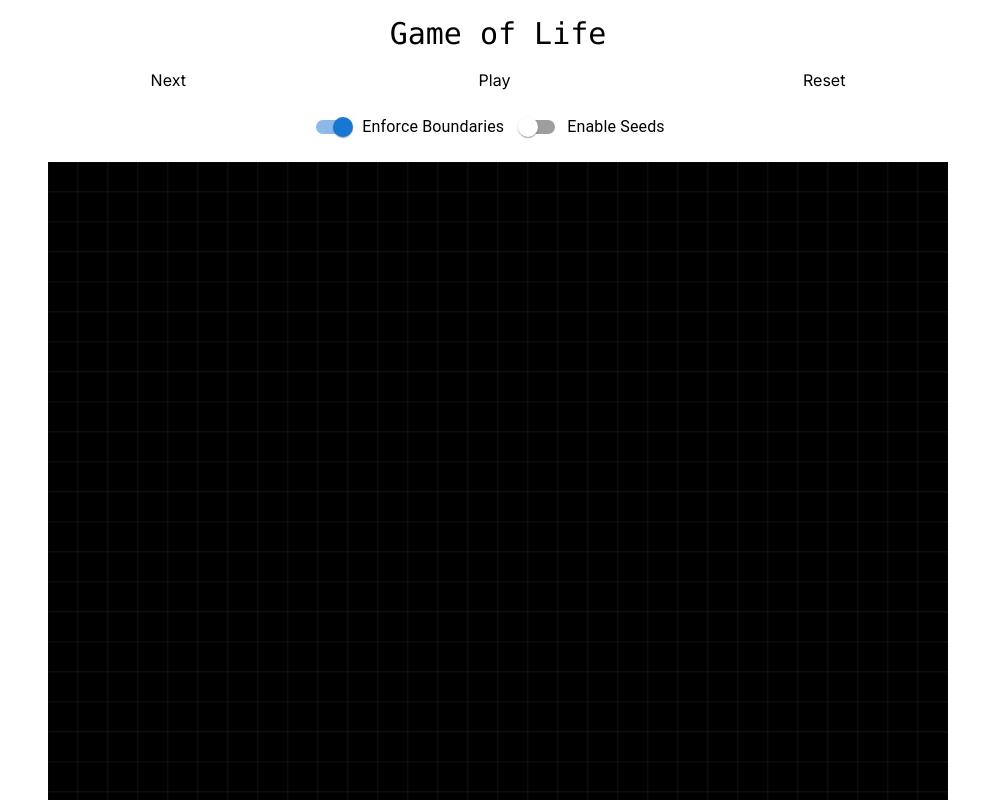
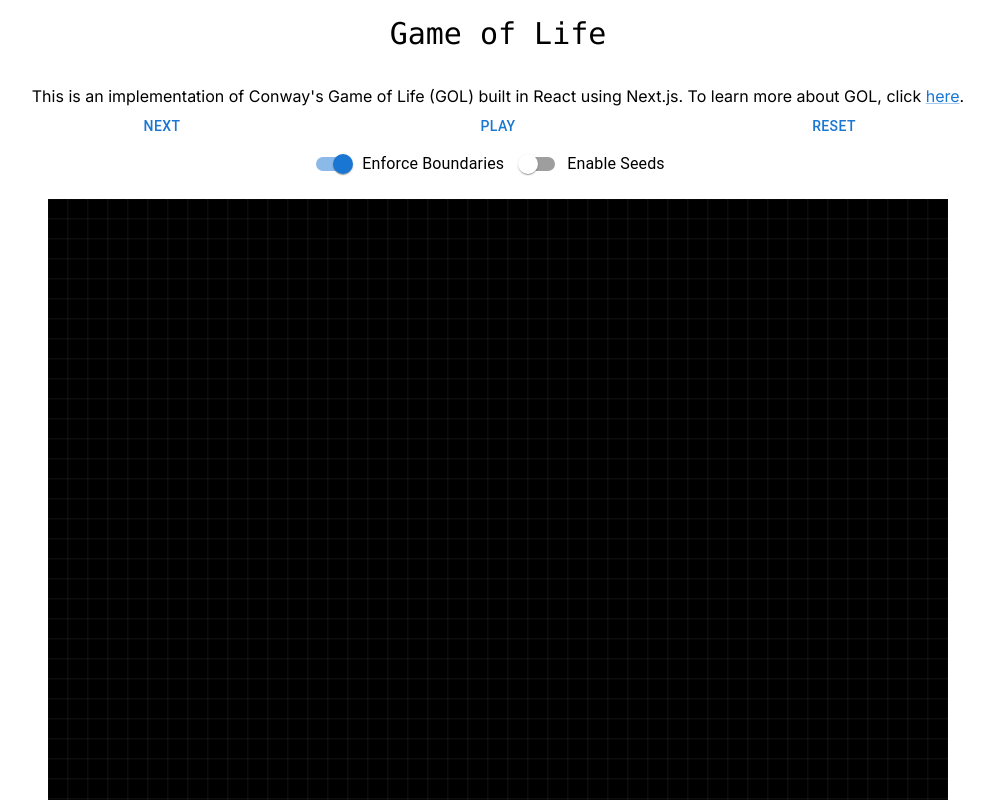
Before and after one commit to tony-phan/game-of-life, a Next.js app: page / in a window 1280 px wide. Shown: the top 800 px of the page, without its empty margins (142-1132 px from the left). Built offline with nearby package versions, Linux system fonts and the light colour scheme.

Commit message:
added stying and header description

```diff
--- /dev/null
+++ b/app/page.module.css
@@ -0,0 +1,11 @@
+.header {
+    display: flex;
+    flex-direction: column;
+    align-items: center;
+    gap: 2rem;
+}
+
+.btn {
+    padding-top: 1rem; /* 16px */
+    padding-bottom: 1rem; /* 16px */
+}
--- a/app/page.tsx
+++ b/app/page.tsx
@@ -1,15 +1,18 @@
 "use client";
 
-import { useEffect, useRef, useState } from "react";
+import { useEffect, useMemo, useRef, useState } from "react";
 import FormGroup from '@mui/material/FormGroup';
 import FormControlLabel from '@mui/material/FormControlLabel';
 import Switch from '@mui/material/Switch';
+import styles from './page.module.css';
+import { Button, Link } from "@mui/material";
 
 const WIDTH = 900;
 const HEIGHT = 900;
-const CELL_SIZE = 30;
+const CELL_SIZE = 20;
 const NUM_ROWS = Math.floor(WIDTH / CELL_SIZE);
 const NUM_COLS = Math.floor(HEIGHT / CELL_SIZE);
+const NUM_CELLS = NUM_ROWS * NUM_COLS;
 
 const colors = ["black", "white"];
 
@@ -29,6 +32,18 @@ export default function Home() {
   const [switchStates, setSwitchStates] = useState({ boundarySwitch: true, seedSwitch: false });
 
   let nextBoardFunct = switchStates.seedSwitch ? computeNextBoardSeeds : computeNextBoard;
+
+  const numAliveCells = useMemo(() => {
+    let result = 0;
+    for(let r = 0; r < boardState.length; ++r) {
+      for(let c = 0; c < boardState[r].length; ++c) {
+        if(boardState[r][c] == 1) {
+          ++result;
+        }
+      }
+    }
+    return result;
+  }, [boardState]);
 
   useEffect(() => {
     if(!isPlaying) {
@@ -170,11 +185,15 @@ export default function Home() {
 
   return (
     <div>
+      <div className={styles.header}>
         <h1 className="text-3xl text-center font-mono mt-4">Game of Life</h1>
+        <h2>This is an implementation of Conway's Game of Life (GOL) built in React using Next.js. To learn more about GOL, click <Link target="_blank" href="https://en.wikipedia.org/wiki/Conway's_Game_of_Life">here</Link>.</h2>
+      </div>
       <div className="flex justify-evenly flex-row items-center">
-          <button className="py-4" onClick={nextBoardFunct}>Next</button>
-          <button className="py-4" onClick={() => setIsPlaying(!isPlaying)}>{ isPlaying ? "Stop" : "Play"}</button>
-          <button className="py-4" onClick={clearBoard}>Reset</button>
+          <Button className={styles.btn} onClick={nextBoardFunct}>Next</Button>
+          <Button className={styles.btn} onClick={() => setIsPlaying(!isPlaying)}>{ isPlaying ? "Stop" : "Play"}</Button>
+          <Button className={styles.btn} onClick={clearBoard}>Reset</Button>
+          {/* <Button className={styles.btn} onClick={clearBoard}>Randomize Cells</Button>*/}
       </div>
       <div className="flex justify-evenly flex-row items-center">
         <FormGroup row>
```
Lines whose indentation alone changed are shown as unchanged.
